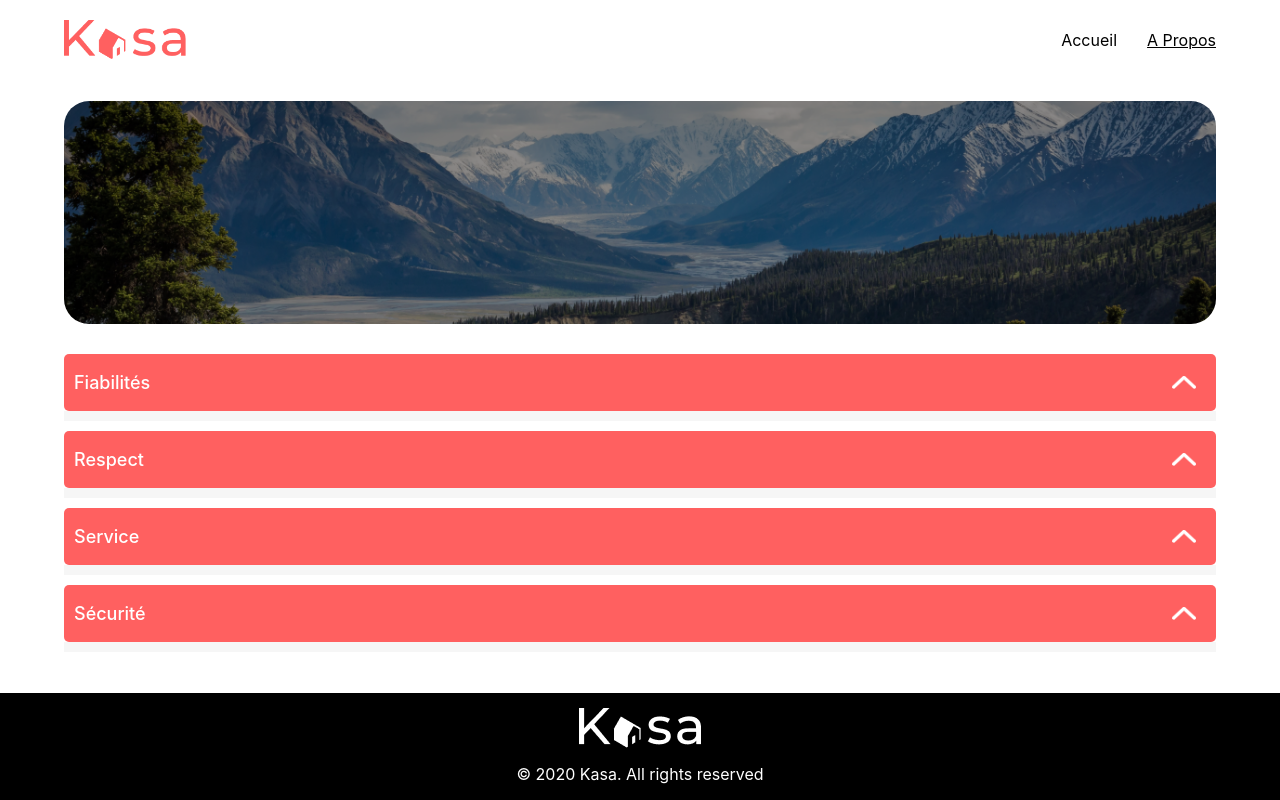
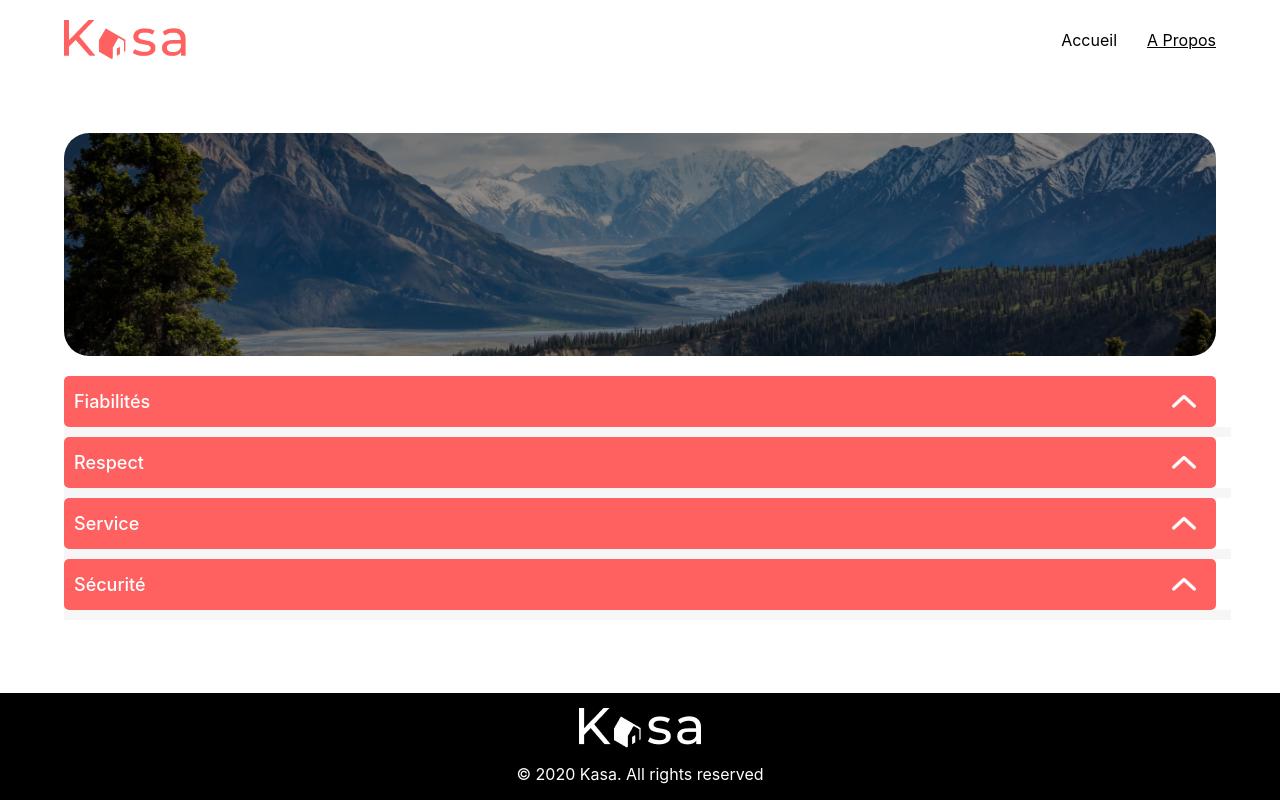
Before and after one commit to eliottBL/Projet5, a React (Create React App) app: page /apropos in a window 1280 px wide. Built offline with nearby package versions, Linux system fonts and the light colour scheme.

Commit message:
feat: collapses supprimé, collapse traite directement data Apropos.json

```diff
--- a/src/components/Carroussel.js
+++ b/src/components/Carroussel.js
@@ -31,7 +31,7 @@ function Carroussel({ pictures }) {
             <div className='index'>
                 <span>{index + 1}/{picturesArray.length}</span>
             </div>
-            <img className="carroussel-gallery" src={picturesArray[index]}></img>
+            <img alt='carroussel' className="carroussel-gallery" src={picturesArray[index]}></img>
         </div>)
 }
 
--- a/src/components/Collapse.js
+++ b/src/components/Collapse.js
@@ -10,15 +10,15 @@ function Collapse({ title, contenue }) {
 
     const [style, setStyle] = useState("close");
     const OpenClose = () => {
-        if (style == "close") setStyle("open");
-        else if (style == "open") setStyle("close");
+        if (style === "close") setStyle("open");
+        else if (style === "open") setStyle("close");
     }
 
     return (
         <div className='collapse'>
             <div className='collapse-head'>
-                <h3>{title}</h3>
-                <img className={style} onClick={OpenClose} src={svg}></img>
+                <h4>{title}</h4>
+                <img alt='' className={style} onClick={OpenClose} src={svg}></img>
             </div>
             <div className='collapse-texte'>
                 <div className={style}>
--- a/src/components/Collapses.js
+++ /dev/null
@@ -1,16 +0,0 @@
-import '../styles/Collapses.scss'
-import Collapse from './Collapse';
-
-
-function Collapses() {
-    return (
-        <section className='collapse-container'>
-            <Collapse className='collaps' title={'Fiabilités'} contenue={'Les annonces postées sur Kasa garantissent une fiabilité[...]par nos équipes.'} />
-            <Collapse className='collaps' title={'Respect'} contenue={'La bienveillance fait partie des valeurs[...]de notre plateforme.'} />
-            <Collapse className='collaps' title={'Service'} contenue={'La bienveillance fait partie des valeurs[...]de notre plateforme.'} />
-            <Collapse className='collaps' title={'Sécurité'} contenue={'La sécurité est la priorité[...]domestique pour nos hôtes.'} />
-        </section>
-    )
-}
-
-export default Collapses;
--- a/src/components/Header.js
+++ b/src/components/Header.js
@@ -18,6 +18,7 @@ function Header() {
 
 
     return (<header>
+        <h1 className='web-title'>KASA - site de location immobilière</h1>
         <img src={logo} alt='logo Kasa' className="logo" />
         <nav className="menu">
             <Link className={AccStyle} to="/">Accueil</Link>
--- /dev/null
+++ b/src/data/protoApropos.json
@@ -0,0 +1,18 @@
+[
+    {
+        "titre": "Fiabilités",
+        "contenue": "Fiabilité_Lorem ipsum dolor sit amet, consectetur adipiscing elit. Fusce lacinia orci neque, nec facilisis sem tempor id. Integer non rhoncus ex, vel lacinia mi. Mauris luctus massa in enim mattis ultricies. Praesent sapien nunc, iaculis in eros vel, egestas scelerisque nibh. Fusce in tellus nec sem dictum interdum id ac nisl. Ut dignissim ante in eleifend viverra. Vestibulum ante ipsum primis in faucibus orci luctus et ultrices posuere cubilia curae; Pellentesque habitant morbi tristique senectus et netus et malesuada fames ac turpis egestas. Suspendisse elementum dui at sem porttitor, malesuada tempus ex bibendum. Vestibulum eu dui eu eros fringilla fermentum."
+    },
+    {
+        "titre": "Respect",
+        "contenue": "Respect_Lorem ipsum dolor sit amet, consectetur adipiscing elit. Fusce lacinia orci neque, nec facilisis sem tempor id. Integer non rhoncus ex, vel lacinia mi. Mauris luctus massa in enim mattis ultricies. Praesent sapien nunc, iaculis in eros vel, egestas scelerisque nibh. Fusce in tellus nec sem dictum interdum id ac nisl. Ut dignissim ante in eleifend viverra. Vestibulum ante ipsum primis in faucibus orci luctus et ultrices posuere cubilia curae; Pellentesque habitant morbi tristique senectus et netus et malesuada fames ac turpis egestas. Suspendisse elementum dui at sem porttitor, malesuada tempus ex bibendum. Vestibulum eu dui eu eros fringilla fermentum."
+    },
+    {
+        "titre": "Service",
+        "contenue": "Service_Lorem ipsum dolor sit amet, consectetur adipiscing elit. Fusce lacinia orci neque, nec facilisis sem tempor id. Integer non rhoncus ex, vel lacinia mi. Mauris luctus massa in enim mattis ultricies. Praesent sapien nunc, iaculis in eros vel, egestas scelerisque nibh. Fusce in tellus nec sem dictum interdum id ac nisl. Ut dignissim ante in eleifend viverra. Vestibulum ante ipsum primis in faucibus orci luctus et ultrices posuere cubilia curae; Pellentesque habitant morbi tristique senectus et netus et malesuada fames ac turpis egestas. Suspendisse elementum dui at sem porttitor, malesuada tempus ex bibendum. Vestibulum eu dui eu eros fringilla fermentum."
+    },
+    {
+        "titre": "Sécurité",
+        "contenue": "Sécurité_Lorem ipsum dolor sit amet, consectetur adipiscing elit. Fusce lacinia orci neque, nec facilisis sem tempor id. Integer non rhoncus ex, vel lacinia mi. Mauris luctus massa in enim mattis ultricies. Praesent sapien nunc, iaculis in eros vel, egestas scelerisque nibh. Fusce in tellus nec sem dictum interdum id ac nisl. Ut dignissim ante in eleifend viverra. Vestibulum ante ipsum primis in faucibus orci luctus et ultrices posuere cubilia curae; Pellentesque habitant morbi tristique senectus et netus et malesuada fames ac turpis egestas. Suspendisse elementum dui at sem porttitor, malesuada tempus ex bibendum. Vestibulum eu dui eu eros fringilla fermentum."
+    }
+]
--- a/src/pages/Apropos.jsx
+++ b/src/pages/Apropos.jsx
@@ -1,15 +1,19 @@
 import '../styles/index.scss';
 import imageUrl from '../assets/image-apropos.png'
 import Banner from '../components/Banner';
-import Collapses from '../components/Collapses';
+
+import dataApropos from '../data/protoApropos.json'
+import Collapse from '../components/Collapse';
 
 function Apropos() {
   const texte = ''
   return (
-    <main>
+    <main className='main-apropos'>
       <Banner texte={texte} imageUrl={imageUrl} />
-      <section>
-        <Collapses />
+      <section className='apropos-collapses'>
+        {dataApropos.map((data) => (
+          <Collapse title={data.titre} contenue={data.contenue} />
+        ))}
       </section>
     </main>
   )
--- a/src/pages/Logement.jsx
+++ b/src/pages/Logement.jsx
@@ -7,7 +7,7 @@ import Erreur404 from './Erreur';
 
 function Logement() {
   const { id } = useParams()
-  const logement = listeLogements.find(element => element.id == id)
+  const logement = listeLogements.find(element => element.id === id)
 
   if (!logement) {
     return <Erreur404 />
--- a/src/pages/index.jsx
+++ b/src/pages/index.jsx
@@ -4,7 +4,6 @@ import Banner from '../components/Banner';
 import Gallery from '../components/Gallery';
 
 function Accueil() {
-  const image = imageUrl;
   const texte = 'Chez vous, partout et ailleurs'
   return (
     <main>
--- a/src/styles/Collapse.scss
+++ b/src/styles/Collapse.scss
@@ -1,4 +1,8 @@
-div {
+.collapse {
+    display: flex;
+    flex-direction: column;
+    width: 100%;
+
     .collapse-head {
         background-color: #ff6060;
         display: flex;
@@ -7,10 +11,12 @@ div {
         padding: 0px 20px 0px 10px;
         border-radius: 5px;
 
-        h3 {
+        h4 {
             color: white;
             font-size: 18px;
             font-weight: 500;
+            margin-top: 15px;
+            margin-bottom: 15px;
         }
 
         img {
@@ -30,7 +36,6 @@ div {
 
     }
 
-
     .collapse-texte {
         font-size: 18px;
         padding-left: 15px;
@@ -40,6 +45,8 @@ div {
         text-justify: auto;
         background-color: #f6f6f6;
         display: flex;
+        max-width: 1220px;
+        width: 100%;
 
         .close {
             display: none;
--- a/src/styles/Collapses.scss
+++ /dev/null
@@ -1,14 +0,0 @@
-.collapse-container {
-    display: flex;
-    flex-direction: column;
-    max-width: 1220px;
-    width: 90vw;
-    margin-top: 10px;
-    align-items: center;
-    padding-top: 20px;
-    gap: 10px;
-
-    .collapse {
-        width: 100%;
-    }
-}
--- a/src/styles/Header.scss
+++ b/src/styles/Header.scss
@@ -5,6 +5,10 @@ header {
     width: 90vw;
     max-width: 1240px;
     margin-top: 20px;
+
+    h1 {
+        display: none;
+    }
 
     .menu {
         display: flex;
--- a/src/styles/index.scss
+++ b/src/styles/index.scss
@@ -19,6 +19,13 @@ code {
   align-items: center;
   gap: 20px;
   height: 100vh;
+
+  .main-apropos {
+    display: flex;
+    flex-direction: column;
+    width: 90vw;
+    gap: 20px;
+  }
 
   .main-erreur {
     display: flex;
```
